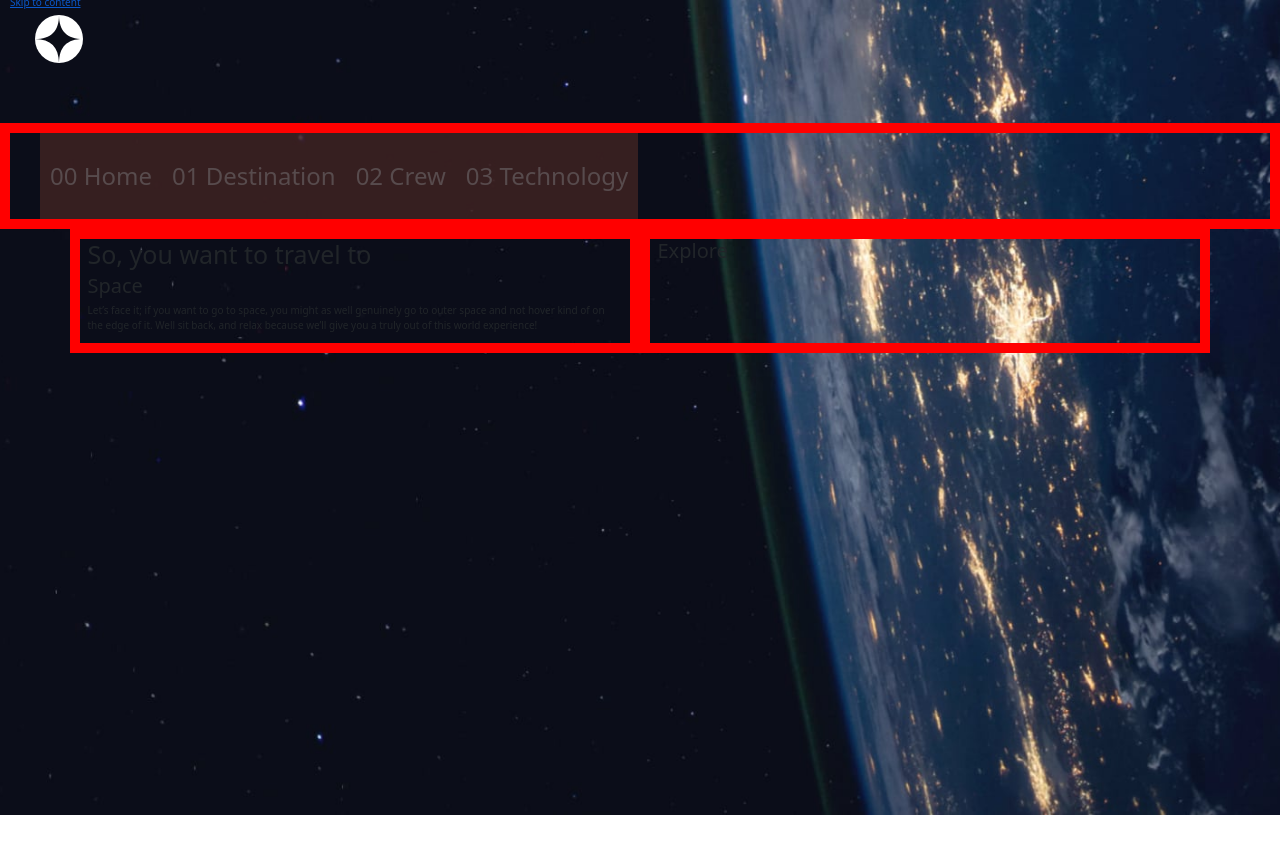
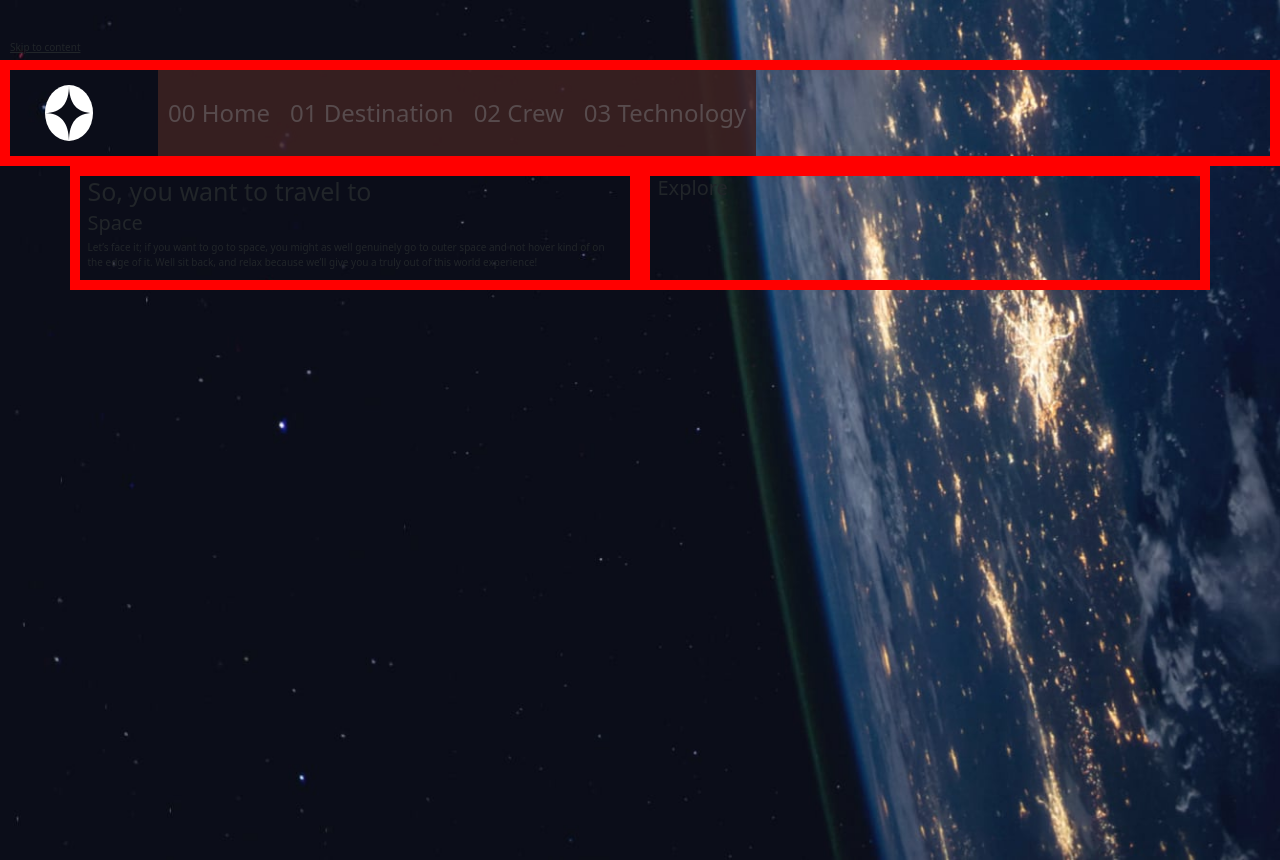
Before and after one commit to Njabz-1/Space-Tourism-Website, a plain HTML site: page index.html in a window 1280 px wide. Before the commit the page ends 815 px from the top, so only its background shows below. Drawn offline with nearby package versions, Linux system fonts and the light colour scheme.

Commit message:
Addition

```diff
--- a/index.html
+++ b/index.html
@@ -17,9 +17,10 @@
   <header class="primary-header">
     <a class="skip-to-content" href="#main">Skip to content</a>
     <div>
+
+    </div>
+    <nav class="d-flex">
       <img src="./starter-code/assets/shared/logo.svg" alt="space" class="logo">
-    </div>
-    <nav>
       <ul class="nav px-5">
         <li class="active nav-item">
           <a class="nav-link" href="#"> <span>00</span>  Home</a>
```
